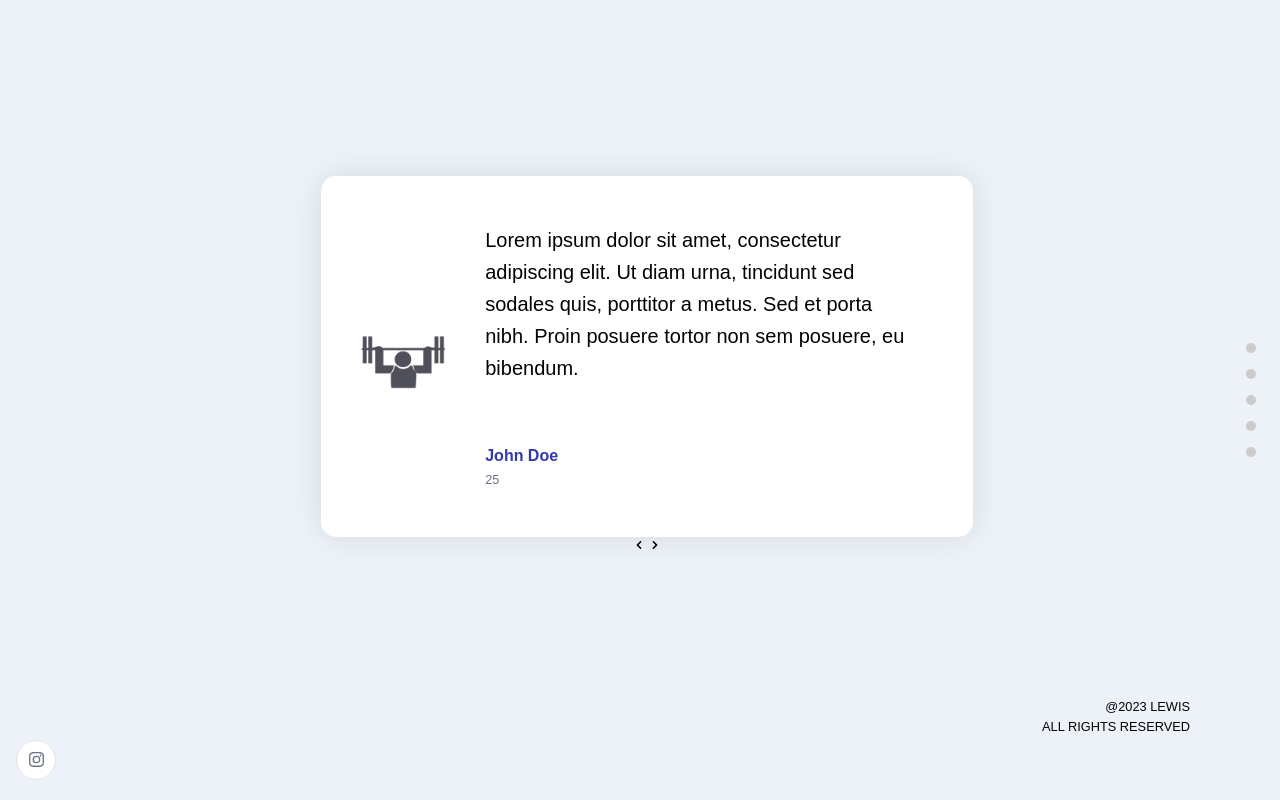
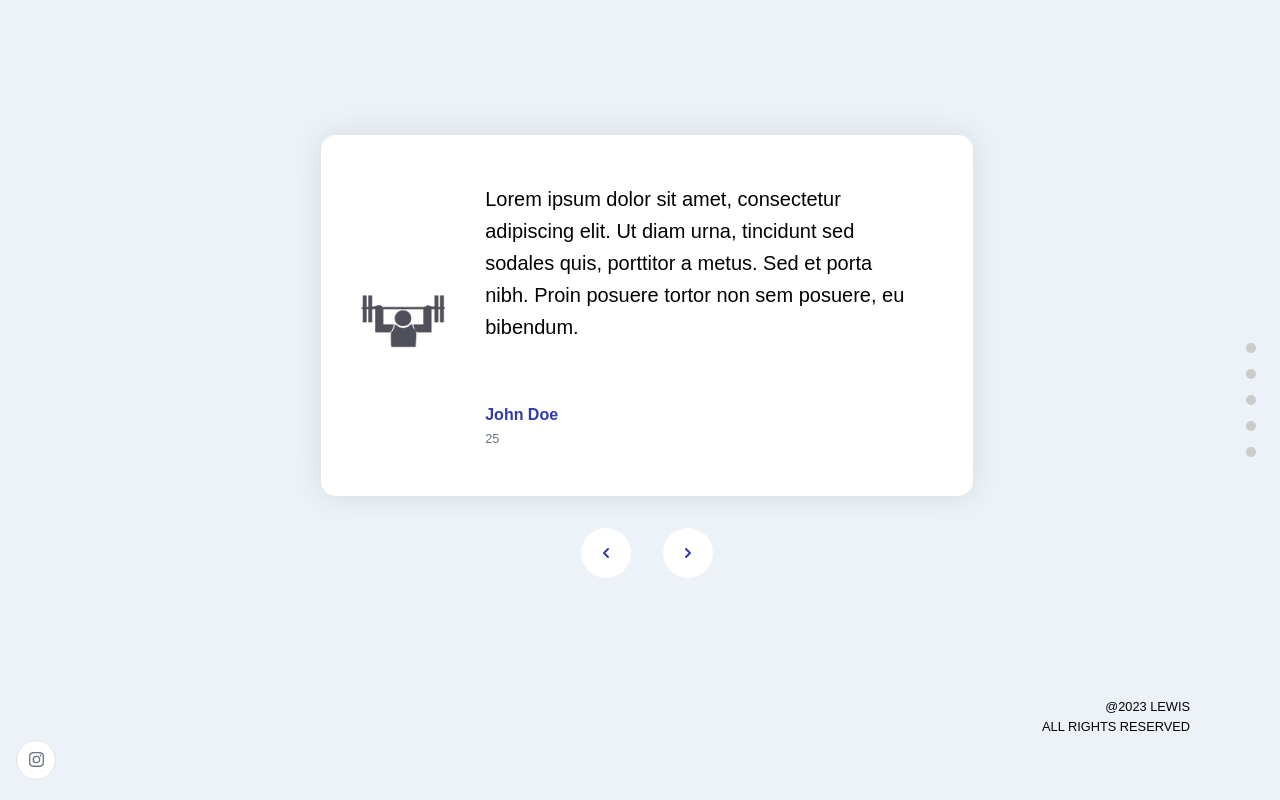
Before and after one commit to LewisMurray00/personal-trainer-webpage, a React (Create React App) app: page / in a window 1280 px wide. Shown: the part 2988-3788 px from the top of the page. Built offline with nearby package versions, Linux system fonts and the light colour scheme.

Commit message:
Finished styling the testimonial page

```diff
--- a/src/container/Testimonial/Testimonial.scss
+++ b/src/container/Testimonial/Testimonial.scss
@@ -71,3 +71,32 @@
         margin-top: 5px;
     }
 }
+
+.app__testimonial-btns{
+    flex-direction: row;
+    margin-top: 1rem;
+
+    div{
+        width: 50px;
+        height: 50px;
+        border-radius: 50%;
+        background-color: var(--white-colour);
+
+        margin: 1rem;
+        transition: all 0.3s ease-in-out;
+
+        svg{
+            width: 20px;
+            height: 20px;
+            color: var(--secondary-colour);
+        }
+
+        &:hover{
+            background-color: var(--secondary-colour);
+
+            svg{
+                color: var(--white-colour);
+            }
+        }
+    }
+}
```
